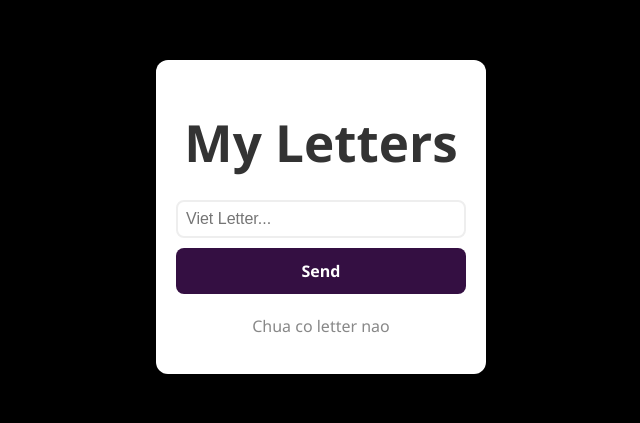
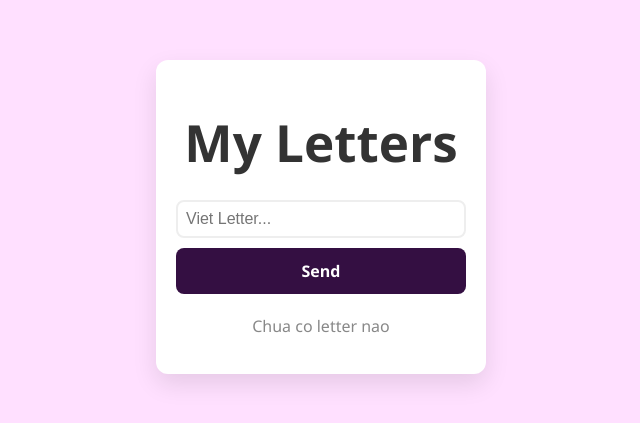
Before and after one commit to uyen17082009-blip/baitapontap, a React (Vite) app: page / in a window 1280 px wide. Shown: the part 183-606 px from the top of the page, without its empty margins (319-959 px from the left). Built offline with nearby package versions, Linux system fonts and the light colour scheme.

Commit message:
Add multiple files

```diff
--- a/src/App.css
+++ b/src/App.css
@@ -51,7 +51,7 @@
 }
 
 body{
-  background-color: rgb(0, 0, 0);
+  background-color: rgb(255, 224, 255);
 }
 
 h1 {
```
